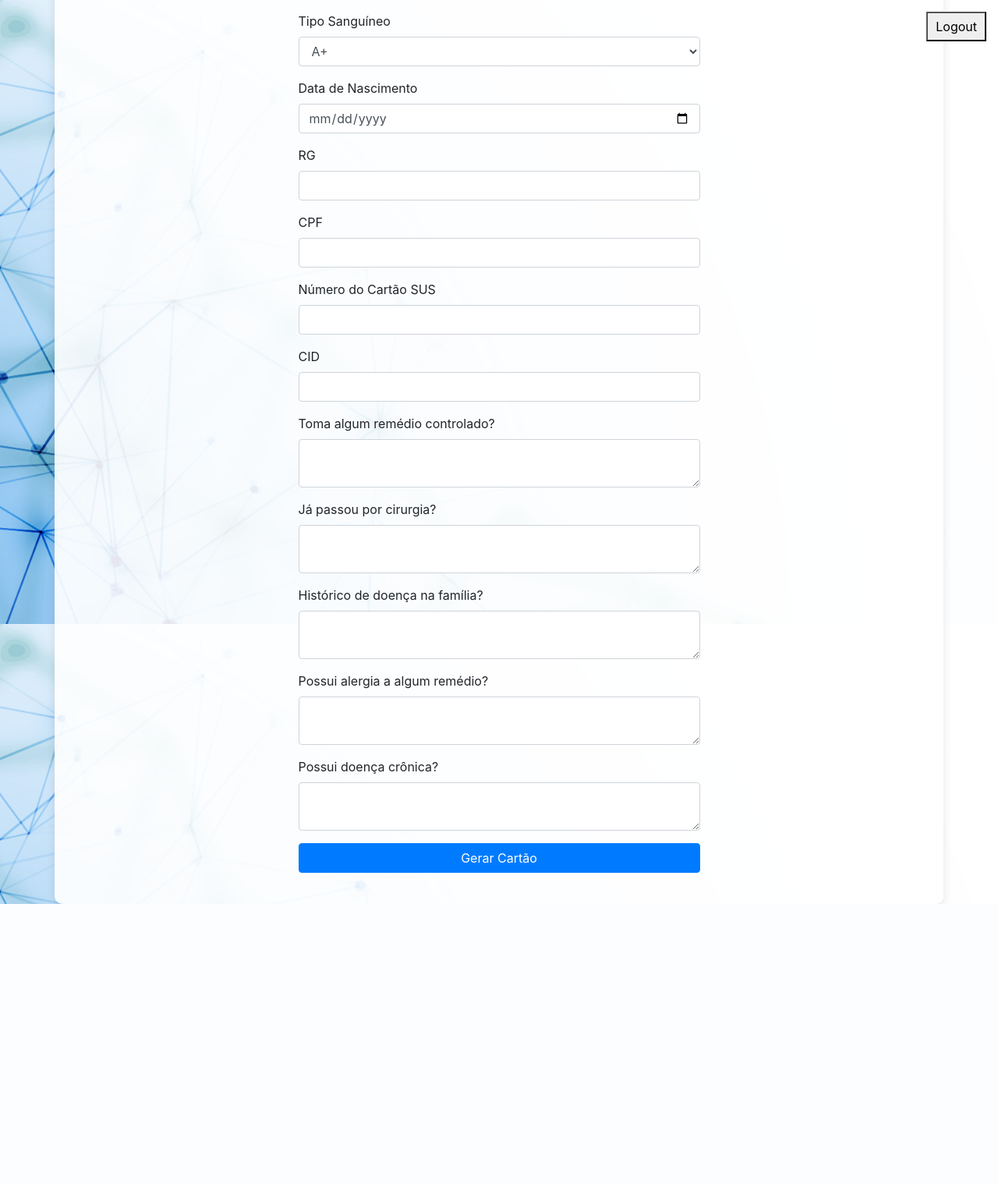
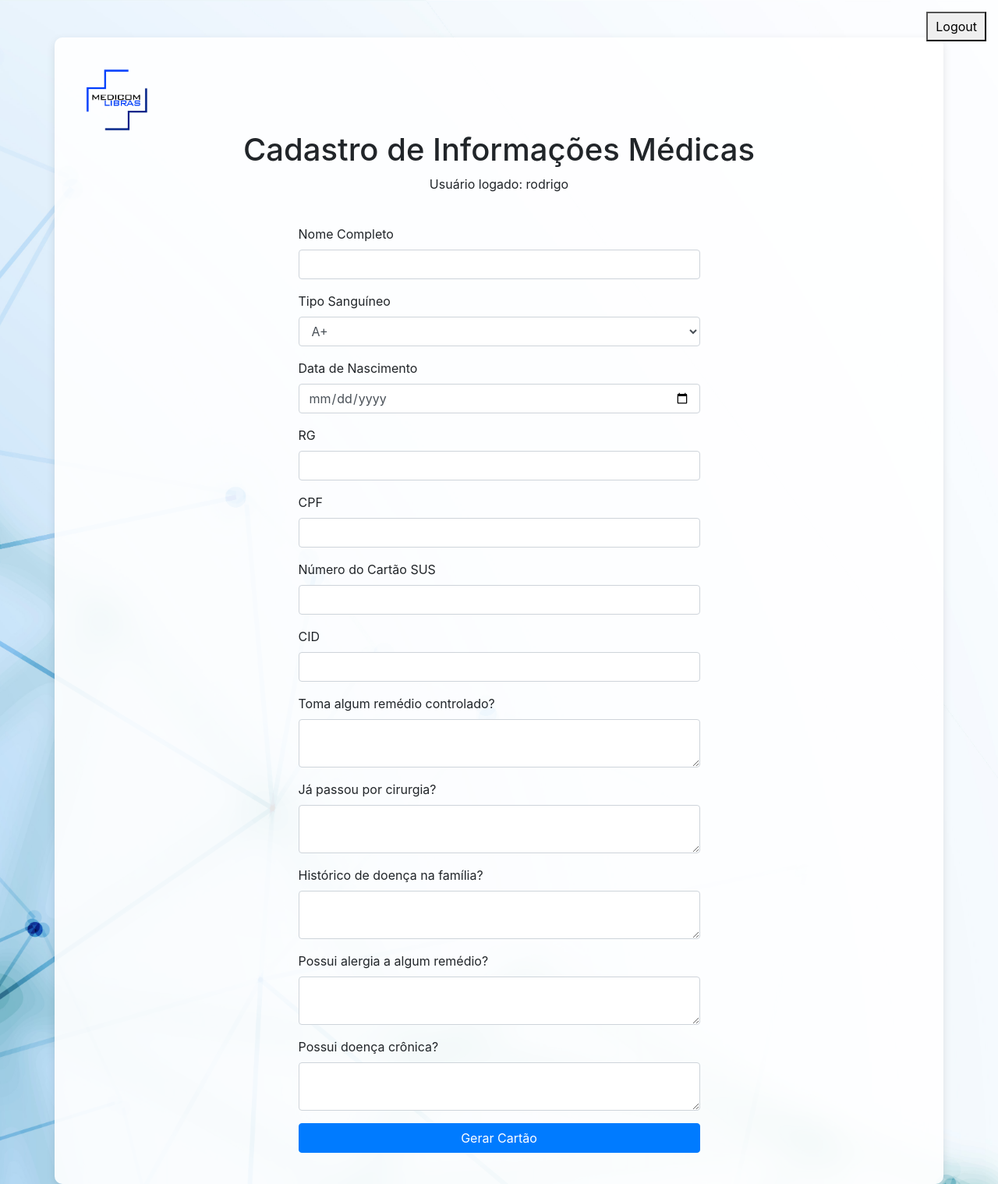
Before and after one commit to Troskaitis/MedicomLibras, a Flask app: page / in a window 1280 px wide. Shown: the whole page at 78% size. Before the commit the page ends 1159 px from the top, so only its background shows below. Run offline with Flask 2, Linux system fonts and the light colour scheme; a user stored in the database is signed in; some libraries are stand-ins or nearby versions.

Commit message:
ajuste de layout

```diff
--- a/my_medical_card/templates/form.html
+++ b/my_medical_card/templates/form.html
@@ -10,7 +10,7 @@
             background-image: url("{{ url_for('static', filename='background.png') }}");
             background-size: cover;
             background-position: center;
-            height: 100vh;
+            height: auto;
             display: flex;
             justify-content: center;
             align-items: center;
```
